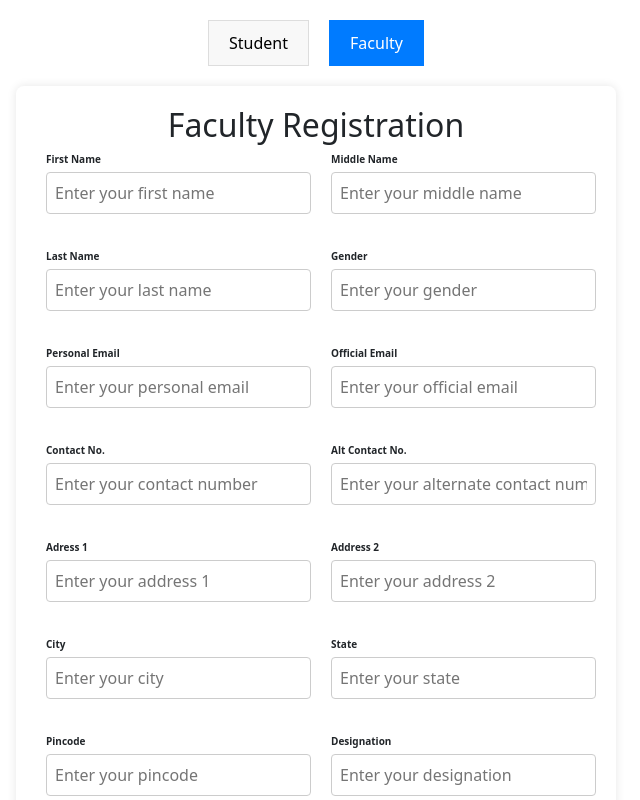
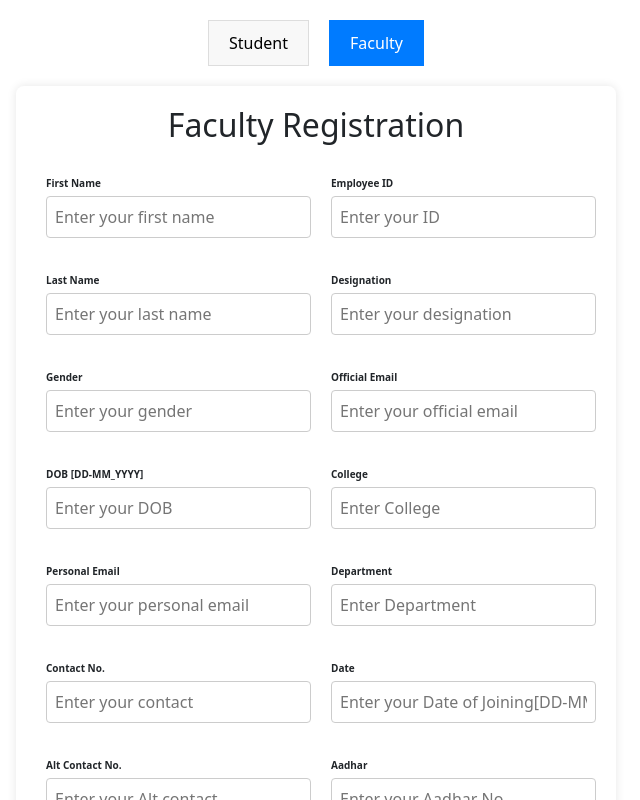
Before and after one commit to NiranjanGowdaNR/Student-Monitoring-System, a React (Create React App) app: page /register in a window 1280 px wide. Both pictures are taken after a click on the button "Faculty". Shown: the top 800 px of the page, without its empty margins (324-964 px from the left). Built offline with nearby package versions, Linux system fonts and the light colour scheme.

Commit message:
Update FacultyRegister.js

```diff
--- a/src/pages/FacultyRegister/FacultyRegister.js
+++ b/src/pages/FacultyRegister/FacultyRegister.js
@@ -14,30 +14,27 @@ const FacultyRegister = ({ setIsStudent }) => {
   }
   return (
     <div className="container2">
-      <h2>Faculty Registration</h2>
+      <h2>Faculty Registration</h2><br/>
       <form className="faculty-form1">
 
         <FormInput className="form-group" label="First Name" type="text" placeholder="Enter your first name" />
-        <FormInput className="form-group" label="Middle Name" type="text" placeholder="Enter your middle name" />
+        <FormInput className="form-group" label="Employee ID" type="text" placeholder="Enter your ID" />
         <FormInput className="form-group" label="Last Name" type="text" placeholder="Enter your last name" />
-        <FormInput className="form-group" label="Gender" type="text" placeholder="Enter your gender" />
-        <FormInput className="form-group" label="Personal Email" type="email" placeholder="Enter your personal email" />
+        <FormInput className="form-group" label="Designation" type="text" placeholder="Enter your designation" />
+        <FormInput className="form-group" label="Gender" type="email" placeholder="Enter your gender" />
         <FormInput className="form-group" label="Official Email" type="email" placeholder="Enter your official email" />
-        <FormInput className="form-group" label=" Contact No." type="text" placeholder="Enter your contact number" />
-        <FormInput className="form-group" label="Alt Contact No." type="text" placeholder="Enter your alternate contact number" />
-        <FormInput className="form-group" label="Adress 1" type="text" placeholder="Enter your address 1" />
-        <FormInput className="form-group" label="Address 2" type="text" placeholder="Enter your address 2" />
-        <FormInput className="form-group" label="City" type="text" placeholder="Enter your city" />
-        <FormInput className="form-group" label="State" type="text" placeholder="Enter your state" />
-        <FormInput className="form-group" label="Pincode" type="text" placeholder="Enter your pincode" />
-        <FormInput className="form-group" label="Designation" type="text" placeholder="Enter your designation" />
-        <FormInput className="form-group" label="Employee ID" type="text" placeholder="Enter your Employee ID" />
-        <FormInput className="form-group" label="College" type="text" placeholder="Enter your College" />
-        <FormInput className="form-group" label="Department" type="text" placeholder="Enter your Department" />
-        <FormInput className="form-group" label="DOB [DD-MM_YYYY]" type="text" placeholder="Enter your DOB" />
-        <FormInput className="form-group" label="Date of Joining [DD-MM-YYYY]" type="text" placeholder="Enter your Date of Joining" />
-        <FormInput className="form-group" label="Aadhar No." type="text" placeholder="Enter your Aadhar No." />
-        <FormInput className="form-group" label="PAN" type="text" placeholder="Enter your PAN" />
+        <FormInput className="form-group" label=" DOB [DD-MM_YYYY]" type="text" placeholder="Enter your DOB" />
+        <FormInput className="form-group" label="College" type="text" placeholder="Enter College" />
+        <FormInput className="form-group" label="Personal Email" type="text" placeholder="Enter your personal email" />
+        <FormInput className="form-group" label="Department" type="text" placeholder="Enter Department" />
+        <FormInput className="form-group" label="Contact No." type="text" placeholder="Enter your contact" />
+        <FormInput className="form-group" label="Date" type="text" placeholder="Enter your Date of Joining[DD-MM_YYYY]" />
+        <FormInput className="form-group" label="Alt Contact No." type="text" placeholder="Enter your Alt contact" />
+        <FormInput className="form-group" label="Aadhar" type="text" placeholder="Enter your Aadhar No." />
+        <FormInput className="form-group" label="Address" type="text" placeholder="Enter your Address" />
+        <FormInput className="form-group" label="PAN" type="text" placeholder="Enter your PAN No." />
+        <FormInput className="form-group" label="City" type="text" placeholder="Enter City" />&nbsp;
+        <FormInput className="form-group" label="State" type="text" placeholder="Enter your State" />
         <button type="submit" className="submit-button" onClick={handleButtonClick} >Create my account</button>
       </form>
     </div>
```
